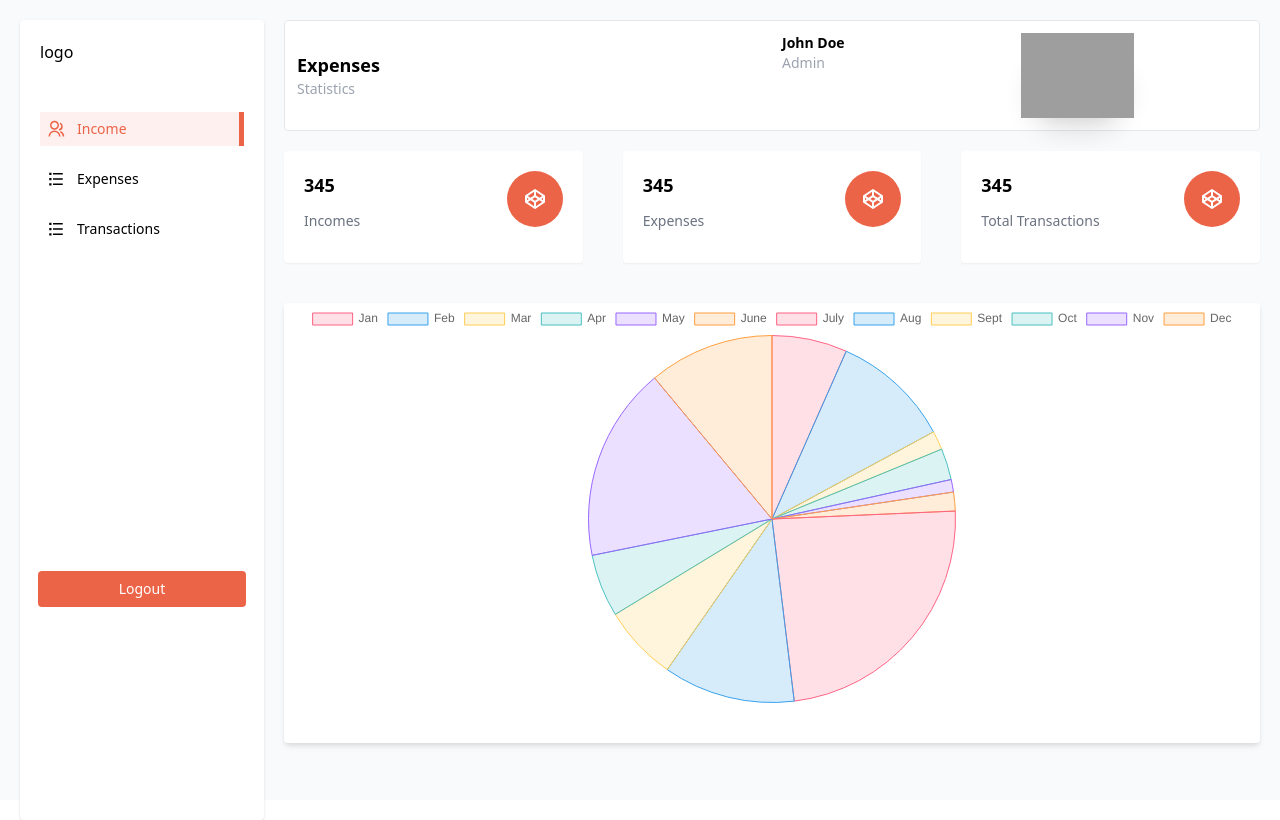
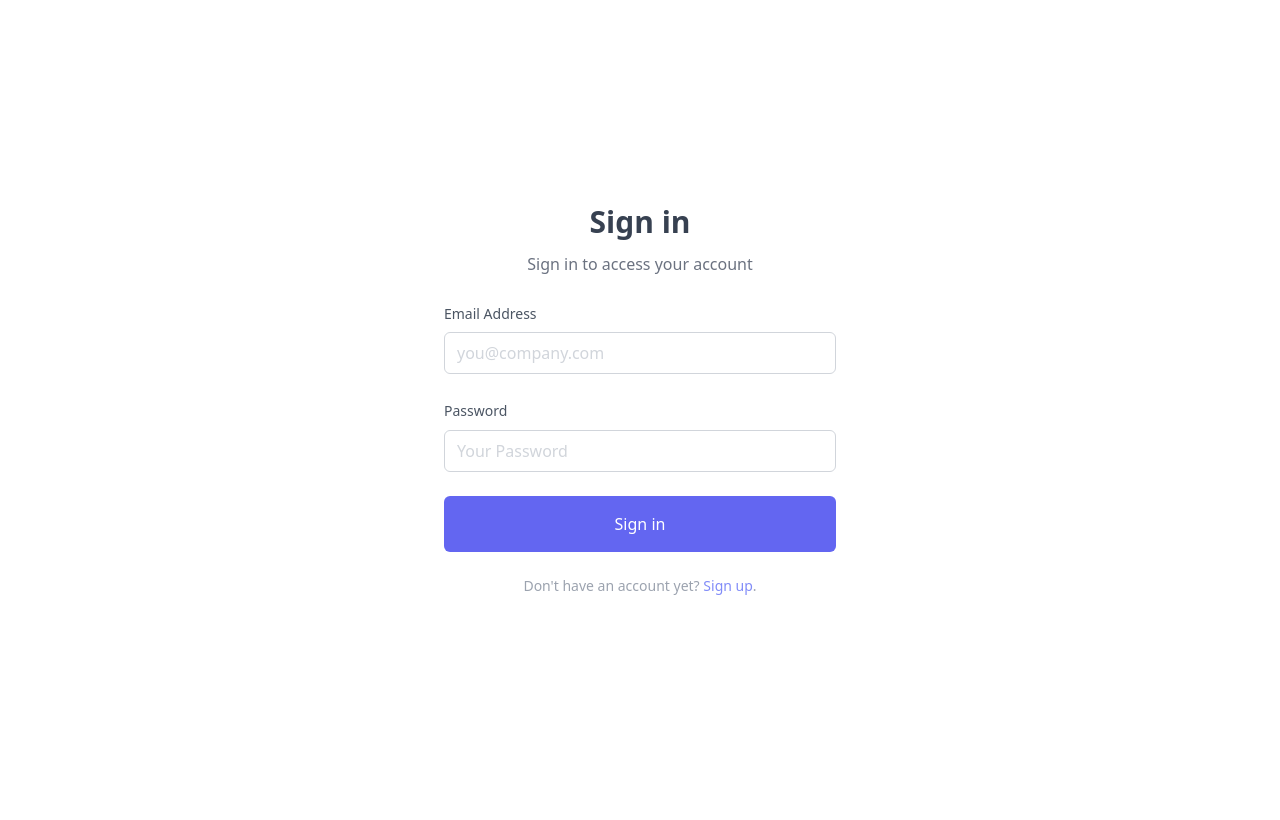
Before and after one commit to hirwablessing/expense-tracker-client, a React (Vite) app: page / in a window 1280 px wide. Built offline with nearby package versions, Linux system fonts and the light colour scheme; grey boxes are pictures that could not be loaded.

Commit message:
New: Add login form component,view and route

```diff
--- a/src/App.tsx
+++ b/src/App.tsx
@@ -3,6 +3,7 @@
 import Expenses from "./views/Expenses";
 
 import Home from "./views/Home";
+import Login from "./views/Login";
 import Transactions from "./views/Transactions";
 
 const App = () => {
@@ -12,6 +13,10 @@
     <Router>
       <Switch>
         <Route exact path="/">
+          <Login />
+        </Route>
+
+        <Route exact path="/home">
           <Home />
         </Route>
 
--- /dev/null
+++ b/src/components/LoginForm.tsx
@@ -0,0 +1,74 @@
+import React from "react";
+
+export default function LoginForm() {
+  return (
+    <div className="flex items-center min-h-screen bg-white dark:bg-gray-900">
+      <div className="container mx-auto">
+        <div className="max-w-md mx-auto my-10">
+          <div className="text-center">
+            <h1 className="my-3 text-3xl font-semibold text-gray-700 dark:text-gray-200">
+              Sign in
+            </h1>
+            <p className="text-gray-500 dark:text-gray-400">
+              Sign in to access your account
+            </p>
+          </div>
+          <div className="m-7">
+            <form action="">
+              <div className="mb-6">
+                <label
+                  htmlFor="email"
+                  className="block mb-2 text-sm text-gray-600 dark:text-gray-400"
+                >
+                  Email Address
+                </label>
+                <input
+                  type="email"
+                  name="email"
+                  id="email"
+                  placeholder="you@company.com"
+                  className="w-full px-3 py-2 placeholder-gray-300 border border-gray-300 rounded-md focus:outline-none focus:ring focus:ring-indigo-100 focus:border-indigo-300 dark:bg-gray-700 dark:text-white dark:placeholder-gray-500 dark:border-gray-600 dark:focus:ring-gray-900 dark:focus:border-gray-500"
+                />
+              </div>
+              <div className="mb-6">
+                <div className="mb-2">
+                  <label
+                    htmlFor="password"
+                    className="text-sm text-gray-600 dark:text-gray-400"
+                  >
+                    Password
+                  </label>
+                </div>
+                <input
+                  type="password"
+                  name="password"
+                  id="password"
+                  placeholder="Your Password"
+                  className="w-full px-3 py-2 placeholder-gray-300 border border-gray-300 rounded-md focus:outline-none focus:ring focus:ring-indigo-100 focus:border-indigo-300 dark:bg-gray-700 dark:text-white dark:placeholder-gray-500 dark:border-gray-600 dark:focus:ring-gray-900 dark:focus:border-gray-500"
+                />
+              </div>
+              <div className="mb-6">
+                <button
+                  type="button"
+                  className="w-full px-3 py-4 text-white bg-indigo-500 rounded-md focus:bg-indigo-600 focus:outline-none"
+                >
+                  Sign in
+                </button>
+              </div>
+              <p className="text-sm text-center text-gray-400">
+                Don&#x27;t have an account yet?{" "}
+                <a
+                  href="#!"
+                  className="text-indigo-400 focus:outline-none focus:underline focus:text-indigo-500 dark:focus:border-indigo-800"
+                >
+                  Sign up
+                </a>
+                .
+              </p>
+            </form>
+          </div>
+        </div>
+      </div>
+    </div>
+  );
+}
--- a/src/components/TransactionList.tsx
+++ b/src/components/TransactionList.tsx
@@ -1,57 +1,5 @@
 import React from "react";
-import { Icons } from "../resources/Icons";
-import parse from "html-react-parser";
 export default function TransactionList() {
-  const data = [
-    {
-      name: "Eric McKinnon",
-      location: "Nigeria",
-      status: "Active",
-      login_status: "Last login: 14/APR/2020",
-      email: "ericmckin@gmail.com",
-      revenue: "$58,200",
-    },
-    {
-      name: "Eric McKinnon",
-      location: "Nigeria",
-      status: "Active",
-      login_status: "Last login: 14/APR/2020",
-      email: "ericmckin@gmail.com",
-      revenue: "$58,200",
-    },
-    {
-      name: "Eric McKinnon",
-      location: "Nigeria",
-      status: "Innactive",
-      login_status: "Last login: 14/APR/2020",
-      email: "ericmckin@gmail.com",
-      revenue: "$58,200",
-    },
-    {
-      name: "Eric McKinnon",
-      location: "Nigeria",
-      status: "Active",
-      login_status: "Last login: 14/APR/2020",
-      email: "ericmckin@gmail.com",
-      revenue: "$58,200",
-    },
-    {
-      name: "Eric McKinnon",
-      location: "Nigeria",
-      status: "Innactive",
-      login_status: "Last login: 14/APR/2020",
-      email: "ericmckin@gmail.com",
-      revenue: "$58,200",
-    },
-    {
-      name: "Eric McKinnon",
-      location: "Nigeria",
-      status: "Innactive",
-      login_status: "Last login: 14/APR/2020",
-      email: "ericmckin@gmail.com",
-      revenue: "$58,200",
-    },
-  ];
   return (
     <div className="container mx-auto p-6">
       <div className="w-full mb-8 rounded-lg shadow-lg">
--- a/src/resources/MenuLinks.ts
+++ b/src/resources/MenuLinks.ts
@@ -1,7 +1,7 @@
 export const MenuLinks = [
   {
     name: "Income",
-    path: "/",
+    path: "/home",
     icon: `<svg xmlns="http://www.w3.org/2000/svg" className="menu-icons" viewBox="0 0 24 24" width="18" height="18"><path fill="none" d="M0 0h24v24H0z"/><path d="M2 22a8 8 0 1 1 16 0h-2a6 6 0 1 0-12 0H2zm8-9c-3.315 0-6-2.685-6-6s2.685-6 6-6 6 2.685 6 6-2.685 6-6 6zm0-2c2.21 0 4-1.79 4-4s-1.79-4-4-4-4 1.79-4 4 1.79 4 4 4zm8.284 3.703A8.002 8.002 0 0 1 23 22h-2a6.001 6.001 0 0 0-3.537-5.473l.82-1.824zm-.688-11.29A5.5 5.5 0 0 1 21 8.5a5.499 5.499 0 0 1-5 5.478v-2.013a3.5 3.5 0 0 0 1.041-6.609l.555-1.943z"/></svg>`,
   },
   {
--- /dev/null
+++ b/src/views/Login.tsx
@@ -0,0 +1,6 @@
+import React from "react";
+import LoginForm from "../components/LoginForm";
+
+export default function Login() {
+  return <LoginForm />;
+}
```
